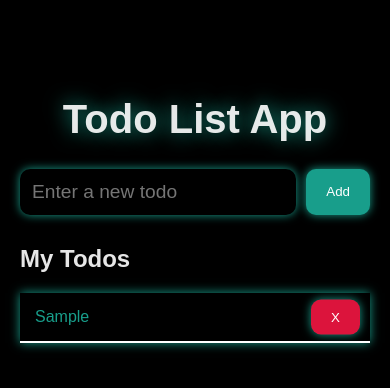
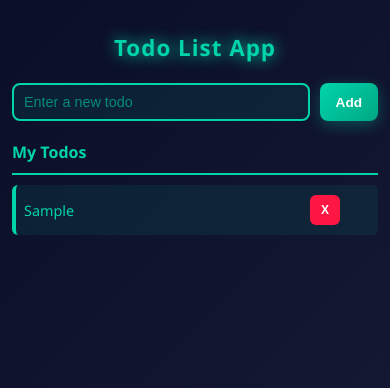
Before and after one commit to Shayan4643/todo_list_app, a plain HTML site: page index.html in a window 390 px wide. Both pictures are taken after typing "Sample" into the empty fields and a click on the button "Add". Drawn offline with Linux system fonts and the light colour scheme.

Commit message:
Added responsiveness

```diff
--- a/style.css
+++ b/style.css
@@ -1,98 +1,346 @@
+* {
+  margin: 0;
+  padding: 0;
+  box-sizing: border-box;
+}
+
+html {
+  scroll-behavior: smooth;
+}
+
 body {
-  font-family: Arial, sans-serif;
-  background-color: black;
-  color: rgba(255, 255, 255, 0.9);
-  margin: 0;
+  font-family: "Segoe UI", Tahoma, Geneva, Verdana, sans-serif;
+  background: linear-gradient(135deg, #0a0e27 0%, #1a1f3a 100%);
+  color: rgba(255, 255, 255, 0.95);
+  min-height: 100vh;
 }
 
 .container {
-  max-width: 800px;
-  margin: 50px auto;
-  padding: 20px;
+  max-width: 600px;
+  margin: 0 auto;
+  padding: 16px;
+  width: 100%;
 }
 
 h1 {
   text-align: center;
-  font-size: 2.5rem;
-  text-shadow: 0 0 20px #189e8b;
+  font-size: 2rem;
+  color: #00d4aa;
+  text-shadow: 0 0 15px #00d4aa;
+  margin: 20px 0 30px;
+  letter-spacing: 1px;
+  font-weight: 600;
 }
 
+h2 {
+  font-size: 1.3rem;
+  color: #00d4aa;
+  margin: 30px 0 20px;
+  padding-bottom: 10px;
+  border-bottom: 2px solid #00d4aa;
+}
+
+/* Form Styles */
 #todo-form {
-  display: flex;
+  display: grid;
+  grid-template-columns: 1fr auto;
   gap: 10px;
   margin-bottom: 30px;
+  width: 100%;
 }
 
 input {
-  flex: 1;
-  padding: 12px;
-  font-size: 1.2rem;
-  border-radius: 10px;
-  border: none;
+  grid-column: 1;
+  padding: 12px 16px;
+  font-size: 1rem;
+  border-radius: 8px;
+  border: 2px solid #00d4aa;
   outline: none;
-  background: transparent;
-  color: #189e8b;
-  box-shadow: 0 0 10px #189e8b;
+  background: rgba(0, 212, 170, 0.08);
+  color: #00d4aa;
+  transition: all 0.3s ease;
 }
 
-button {
-  padding: 10px 20px;
-  background: #189e8b;
+input::placeholder {
+  color: rgba(0, 212, 170, 0.6);
+}
+
+input:focus {
+  background: rgba(0, 212, 170, 0.15);
+  border-color: #fff;
+  box-shadow: 0 0 15px rgba(0, 212, 170, 0.5);
+}
+
+#submit-btn {
+  grid-column: 2;
+  padding: 12px 24px;
+  background: linear-gradient(135deg, #00d4aa, #00a884);
   border: none;
-  border-radius: 10px;
+  border-radius: 8px;
   cursor: pointer;
   color: white;
-  box-shadow: 0 0 10px #189e8b;
+  font-weight: 600;
+  font-size: 1rem;
+  transition: all 0.3s ease;
+  white-space: nowrap;
+  box-shadow: 0 4px 15px rgba(0, 212, 170, 0.3);
 }
 
-button:hover {
-  background: #0f6e5a;
+#submit-btn:hover {
+  background: linear-gradient(135deg, #00e6bb, #00c99a);
+  box-shadow: 0 6px 20px rgba(0, 212, 170, 0.5);
+  transform: translateY(-2px);
 }
 
+#submit-btn:active {
+  transform: translateY(0);
+}
+
+/* Todo List */
 ul {
   list-style: none;
-  padding: 0;
+  display: flex;
+  flex-direction: column;
+  gap: 12px;
 }
 
 li {
   display: flex;
-  flex-wrap: wrap;
+  align-items: center;
   justify-content: space-between;
-  align-items: flex-start;
-  gap: 10px;
-  padding: 15px;
-  padding-right: 70px;
-  margin-bottom: 15px;
-  border-bottom: 2px solid white;
-  color: #189e8b;
-  box-shadow: 0 0 10px #189e8b;
-  transition: 0.2s;
-  position: relative;
+  padding: 14px 16px;
+  background: rgba(0, 212, 170, 0.08);
+  border-left: 4px solid #00d4aa;
+  border-radius: 6px;
+  color: #00d4aa;
+  transition: all 0.3s ease;
+  min-height: 50px;
+}
+
+li:hover {
+  background: rgba(0, 212, 170, 0.15);
+  box-shadow: 0 4px 12px rgba(0, 212, 170, 0.3);
+  transform: translateX(4px);
 }
 
 li span {
-  flex: 1 1 auto;
+  flex: 1;
   word-break: break-word;
   overflow-wrap: break-word;
-  min-width: 0;
+  cursor: pointer;
+  font-size: 1rem;
+  transition: all 0.3s ease;
+  padding-right: 12px;
 }
 
-li .delete-btn {
-  position: absolute;
-  right: 10px;
-  top: 50%;
-  transform: translateY(-50%);
+li span:hover {
+  color: #fff;
 }
 
-li:hover {
-  transform: scale(1.02);
+.delete-btn {
+  display: flex;
+  align-items: center;
+  justify-content: center;
+  width: 36px;
+  height: 36px;
+  padding: 0;
+  background: #ff1744;
+  border: none;
+  border-radius: 6px;
+  cursor: pointer;
+  color: white;
+  font-weight: bold;
+  font-size: 1.2rem;
+  flex-shrink: 0;
+  transition: all 0.3s ease;
+}
+
+.delete-btn:hover {
+  background: #ff5277;
+  box-shadow: 0 4px 12px rgba(255, 23, 68, 0.5);
+  transform: scale(1.1);
+}
+
+.delete-btn:active {
+  transform: scale(0.95);
 }
 
 .completed span {
   text-decoration: line-through;
-  opacity: 0.6;
+  opacity: 0.5;
+  color: #888;
 }
 
-.delete-btn {
-  background: crimson;
+/* Responsive Design */
+@media (max-width: 640px) {
+  .container {
+    padding: 12px;
+  }
+
+  h1 {
+    font-size: 1.6rem;
+    margin: 16px 0 24px;
+  }
+
+  h2 {
+    font-size: 1.1rem;
+    margin: 24px 0 16px;
+  }
+
+  #todo-form {
+    gap: 8px;
+    margin-bottom: 24px;
+  }
+
+  input {
+    padding: 10px 12px;
+    font-size: 0.95rem;
+  }
+
+  #submit-btn {
+    padding: 10px 20px;
+    font-size: 0.9rem;
+  }
+
+  li {
+    padding: 12px 14px;
+    min-height: 48px;
+  }
+
+  li span {
+    font-size: 0.95rem;
+    padding-right: 8px;
+  }
+
+  .delete-btn {
+    width: 32px;
+    height: 32px;
+    font-size: 1rem;
+  }
 }
+
+@media (max-width: 480px) {
+  .container {
+    padding: 10px;
+  }
+
+  h1 {
+    font-size: 1.4rem;
+    margin: 12px 0 20px;
+  }
+
+  h2 {
+    font-size: 1rem;
+    margin: 20px 0 14px;
+  }
+
+  #todo-form {
+    grid-template-columns: 1fr auto;
+    gap: 6px;
+    margin-bottom: 20px;
+  }
+
+  input {
+    padding: 9px 10px;
+    font-size: 0.9rem;
+  }
+
+  #submit-btn {
+    padding: 9px 16px;
+    font-size: 0.85rem;
+  }
+
+  li {
+    padding: 10px 12px;
+    min-height: 46px;
+    gap: 8px;
+  }
+
+  li span {
+    font-size: 0.9rem;
+    padding-right: 6px;
+  }
+
+  .delete-btn {
+    width: 30px;
+    height: 30px;
+    font-size: 0.9rem;
+  }
+
+  #todo-form {
+    gap: 8px;
+    margin-bottom: 25px;
+  }
+
+  input {
+    min-width: 120px;
+  }
+
+  li {
+    padding: 12px;
+    padding-right: 45px;
+    margin-bottom: 12px;
+  }
+}
+
+/* Small phones (below 480px) */
+@media (max-width: 480px) {
+  .container {
+    padding: 12px;
+    margin-top: 5px;
+  }
+
+  h1 {
+    margin: 15px 0 20px 0;
+  }
+
+  h2 {
+    margin: 20px 0 10px 0;
+  }
+
+  #todo-form {
+    flex-direction: column;
+    gap: 10px;
+    margin-bottom: 20px;
+  }
+
+  input {
+    min-width: unset;
+    width: 100%;
+  }
+
+  button {
+    width: 100%;
+  }
+
+  li {
+    padding: 10px 8px;
+    padding-right: 38px;
+    margin-bottom: 10px;
+    gap: 6px;
+  }
+
+  li span {
+    font-size: 0.9rem;
+  }
+
+  li .delete-btn {
+    padding: 4px 6px;
+    right: 4px;
+    font-size: 0.75rem;
+    min-width: 30px;
+    text-align: center;
+  }
+}
+
+/* Large screens (above 1024px) */
+@media (min-width: 1024px) {
+  .container {
+    padding: 30px;
+    margin-top: 30px;
+  }
+
+  li:hover {
+    transform: scale(1.03);
+  }
+}
```
